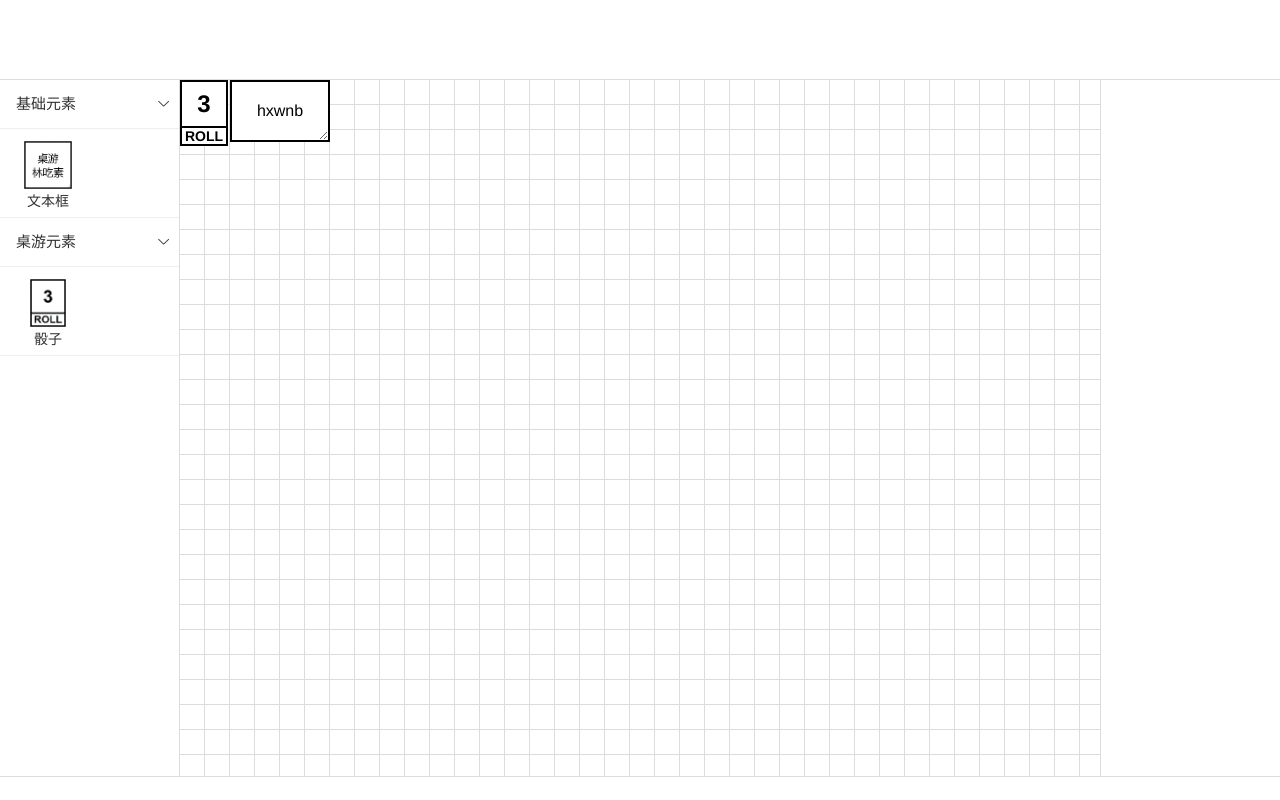
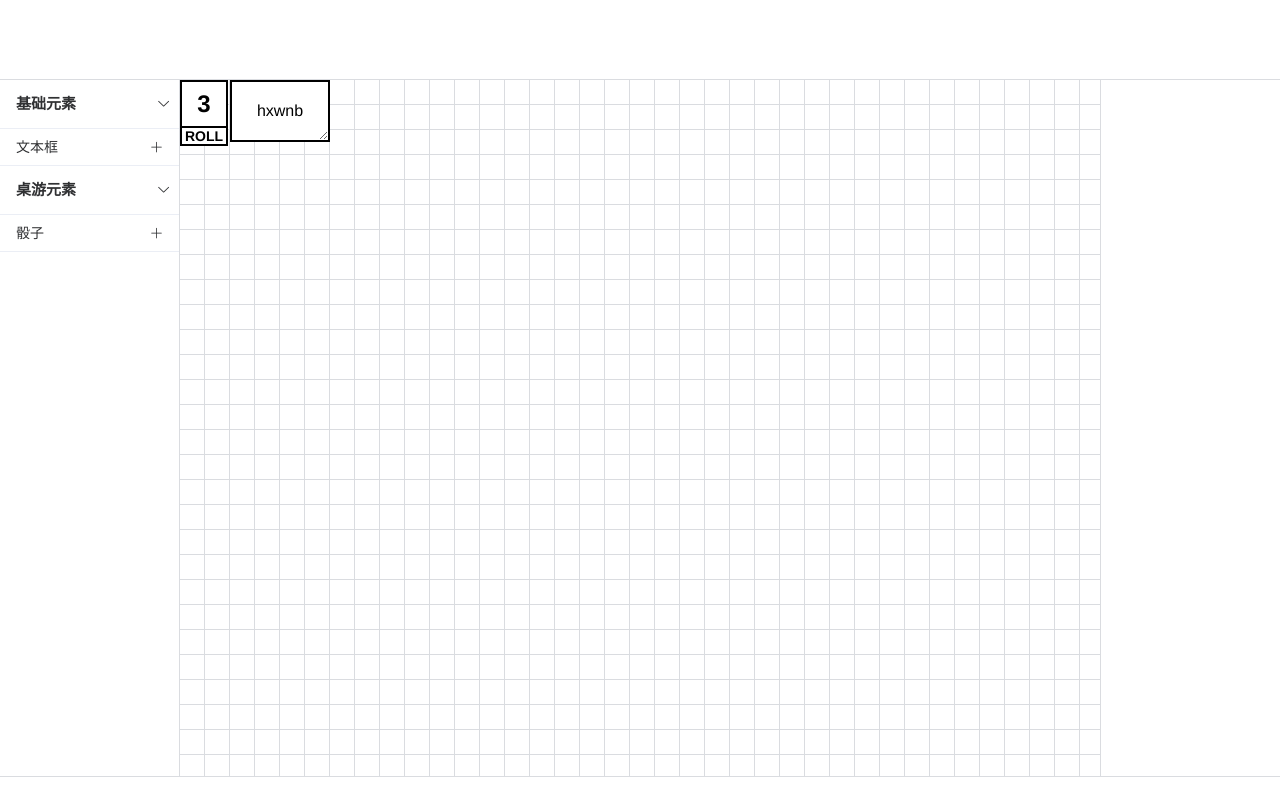
Before and after one commit to GStarP/Board, a Vue app in the folder client/: page /#/ in a window 1280 px wide. Built offline with nearby package versions, Linux system fonts and the light colour scheme.

Commit message:
feat: 简化侧边栏

```diff
--- a/client/src/components/ItemSideBar.vue
+++ b/client/src/components/ItemSideBar.vue
@@ -3,14 +3,14 @@
     <el-collapse v-model="activeMenu">
       <el-collapse-item title="基础元素" name="basic">
         <div class="menu-item" @click="addTextBox">
-          <img class="menu-item__icon" src="../assets/imgs/icon-text-box.png" />
           <span class="menu-item__text">文本框</span>
+          <i class="el-icon-plus" />
         </div>
       </el-collapse-item>
       <el-collapse-item title="桌游元素" name="board">
         <div class="menu-item" @click="addDice">
-          <img class="menu-item__icon" src="../assets/imgs/icon-dice.png" />
           <span class="menu-item__text">骰子</span>
+          <i class="el-icon-plus" />
         </div>
       </el-collapse-item>
     </el-collapse>
@@ -59,38 +59,25 @@ export default {
     flex-direction: column;
 
     .menu-item {
-      $width: 72px;
-      $height: 72px;
-      $margin: (180px - 2 * $width) / 3;
-      $itemtextHeight: 16px;
-      $itemInsideMargin: 4px;
-
-      width: $width;
-      height: $height;
-      margin: 8px $margin;
-      :nth-child(even) {
-        margin-left: 0;
-      }
+      $h: 36px;
+      height: $h;
 
       display: flex;
-      flex-direction: column;
-      justify-content: center;
       align-items: center;
+
+      padding: 0 1rem;
 
       &:hover {
         cursor: pointer;
         background: #eee;
       }
 
-      &__icon {
-        height: $height - $itemtextHeight - 2 * $itemInsideMargin;
-        margin: $itemInsideMargin 0;
+      &__text {
+        font-size: 14px;
       }
 
-      &__text {
-        font-size: 14px;
-        height: $itemtextHeight;
-        line-height: $itemtextHeight;
+      i {
+        margin-left: auto;
       }
     }
 
@@ -100,13 +87,13 @@ export default {
     .el-collapse-item__header {
       padding-left: 1rem;
       font-size: 15px;
+      font-weight: 600;
     }
     .el-collapse-item__wrap {
       border-top: 1px solid #ebeef5;
     }
     .el-collapse-item__content {
       padding-bottom: 0;
-      min-height: 64px;
     }
   }
 }
```
Also changed, not shown: client/src/assets/imgs/icon-dice.png (deleted), client/src/assets/imgs/icon-text-box.png (deleted).
